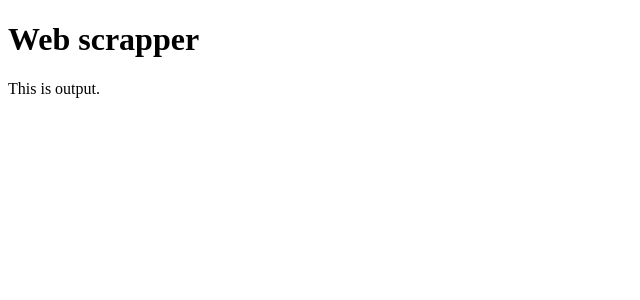
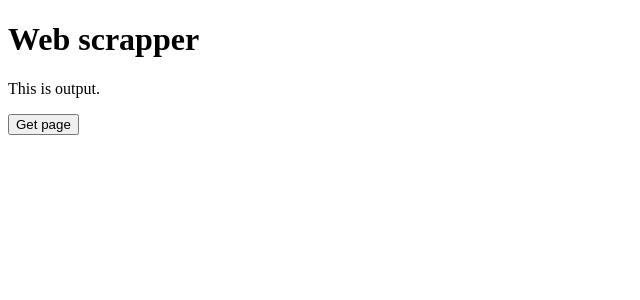
Before and after one commit to michalzagrodzki/vue-web-scrapper, a Vue app: page / in a window 1280 px wide. Shown: the top 300 px of the page, without its empty margins (0-640 px from the left). Built offline with nearby package versions, Linux system fonts and the light colour scheme.

Commit message:
Move method for calling api to button

```diff
--- a/src/components/Output.vue
+++ b/src/components/Output.vue
@@ -1,6 +1,7 @@
 <template>
   <div>
     <p>{{ result }}</p>
+    <button v-on:click="getPage(input)">Get page</button>
   </div>
 </template>
 
@@ -14,9 +15,6 @@ export default {
       result: 'This is output.',
       input: 'https://en.wikipedia.org/wiki/List_of_20th-century_writers'
     }
-  },
-  created () {
-    this.getPage('http://localhost:7080')
   },
   methods: {
     getPage: function (inputPage) {
```
